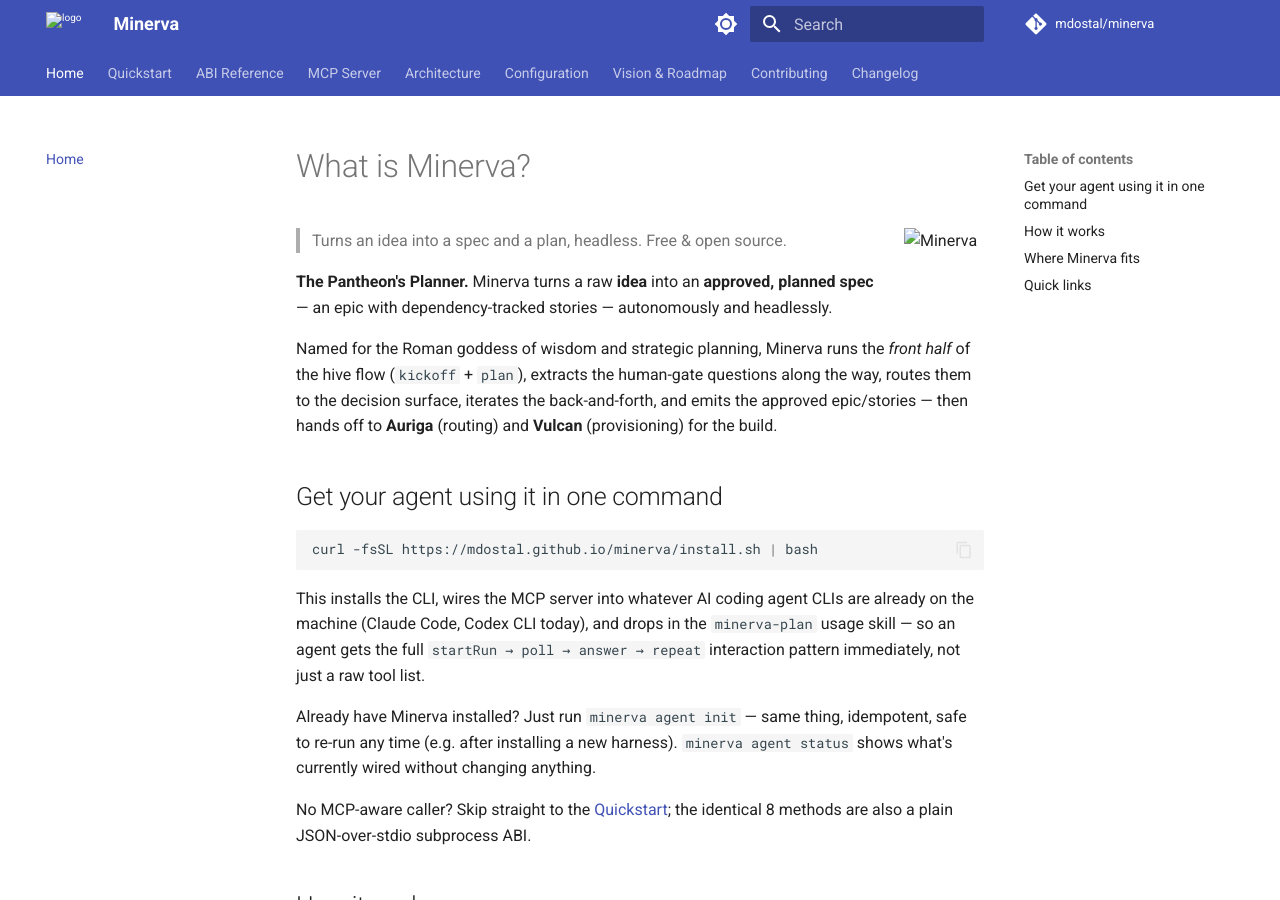
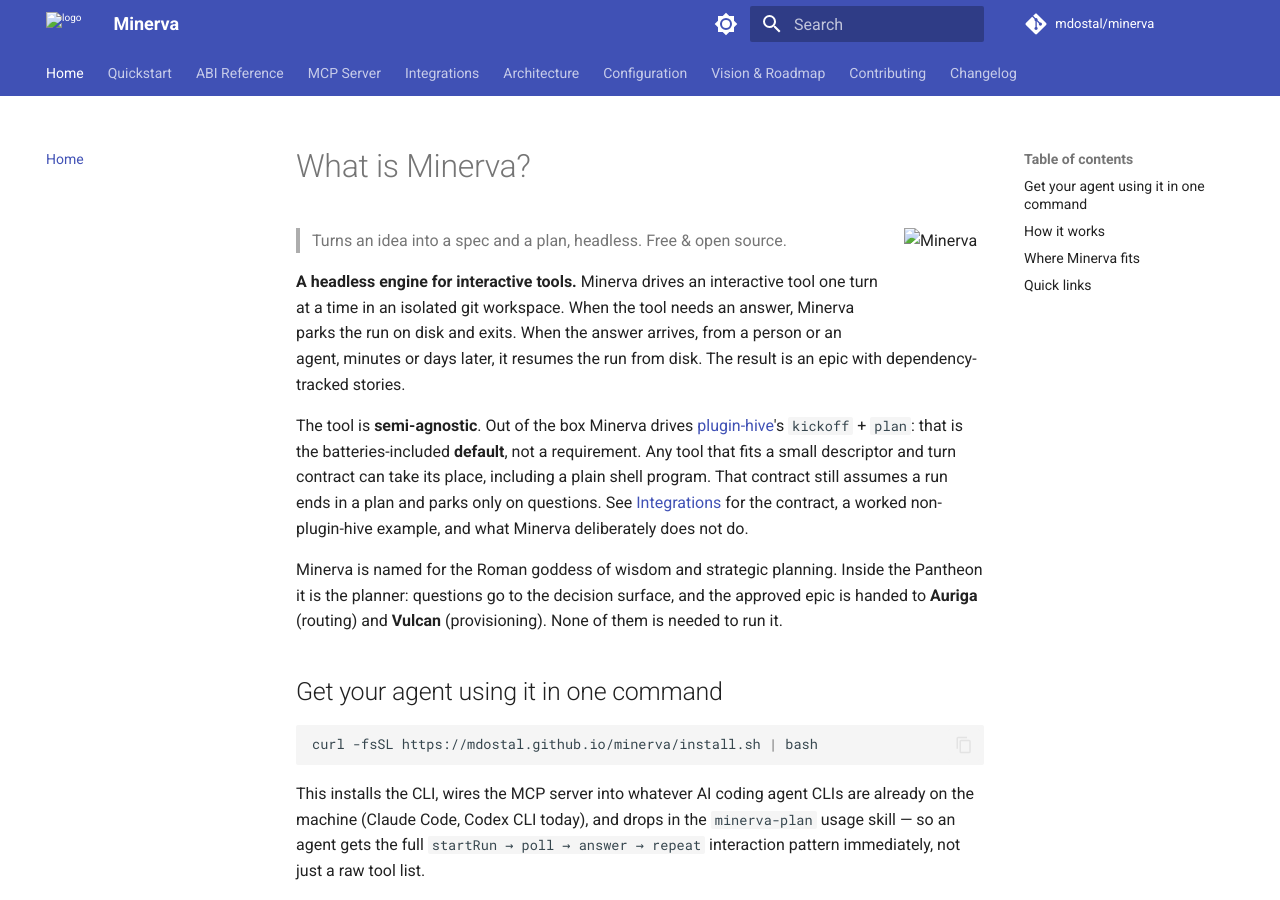
Before and after one commit to mdostal/minerva, an MkDocs documentation site: the page built from mkdocs_docs/index.md, in a window 1280 px wide and 900 px high. Built offline with MkDocs 1.6.1 and Material for MkDocs 9.7.7, drawn with Linux system fonts in a browser that asks for light colours; comment, search, counter and statistics services are not loaded.

Commit message:
docs: reframe README/index/package.json as a semi-agnostic headless engine; link integrations
Pantheon-Agent: auriga-build (84c1c48c-1425-49d9-8dc4-e841f2034654)
Co-Authored-By: Claude Opus 5.5 <noreply@anthropic.com>
Co-authored-by: multica-agent <github@multica.ai>

```diff
--- a/mkdocs.yml
+++ b/mkdocs.yml
@@ -65,6 +65,7 @@ nav:
   - Quickstart: quickstart.md
   - ABI Reference: abi-reference.md
   - MCP Server: mcp-server.md
+  - Integrations: integrations.md
   - Architecture: architecture.md
   - Configuration: configuration.md
   - Vision & Roadmap: vision.md
--- a/mkdocs_docs/index.md
+++ b/mkdocs_docs/index.md
@@ -4,13 +4,21 @@
 
 > Turns an idea into a spec and a plan, headless. Free & open source.
 
-**The Pantheon's Planner.** Minerva turns a raw **idea** into an **approved, planned spec** — an
-epic with dependency-tracked stories — autonomously and headlessly.
+**A headless engine for interactive tools.** Minerva drives an interactive tool one turn at a
+time in an isolated git workspace. When the tool needs an answer, Minerva parks the run on disk and
+exits. When the answer arrives, from a person or an agent, minutes or days later, it resumes the run
+from disk. The result is an epic with dependency-tracked stories.
 
-Named for the Roman goddess of wisdom and strategic planning, Minerva runs the *front half* of
-the hive flow (`kickoff` + `plan`), extracts the human-gate questions along the way, routes them
-to the decision surface, iterates the back-and-forth, and emits the approved epic/stories — then
-hands off to **Auriga** (routing) and **Vulcan** (provisioning) for the build.
+The tool is **semi-agnostic**. Out of the box Minerva drives [plugin-hive](https://firefly-events.github.io/plugin-hive/)'s
+`kickoff` + `plan`: that is the batteries-included **default**, not a requirement. Any tool that fits
+a small descriptor and turn contract can take its place, including a plain shell program. That
+contract still assumes a run ends in a plan and parks only on questions. See
+[Integrations](integrations.md) for the contract, a worked non-plugin-hive example, and what Minerva
+deliberately does not do.
+
+Minerva is named for the Roman goddess of wisdom and strategic planning. Inside the Pantheon it is
+the planner: questions go to the decision surface, and the approved epic is handed to **Auriga**
+(routing) and **Vulcan** (provisioning). None of them is needed to run it.
 
 ## Get your agent using it in one command
 
--- a/package.json
+++ b/package.json
@@ -1,7 +1,7 @@
 {
   "name": "pantheon-minerva",
   "version": "0.3.0",
-  "description": "Minerva — the Pantheon's Planner. Agent-drivable idea-to-spec engine.",
+  "description": "Headless engine that drives an interactive tool, parks on disk when it needs an answer, and resumes later. plugin-hive kickoff+plan is the default tool.",
   "type": "module",
   "license": "MIT",
   "author": "Mathew Dostal",
```
Also changed, not shown: CONTRIBUTING.md (+6 -0 lines), README.md (+14 -6 lines), mkdocs_docs/contributing.md (+6 -0 lines), mkdocs_docs/integrations.md (+1 -1 lines).
